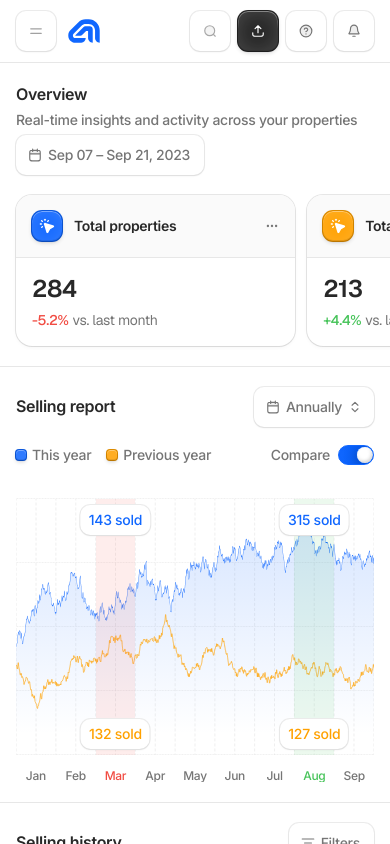
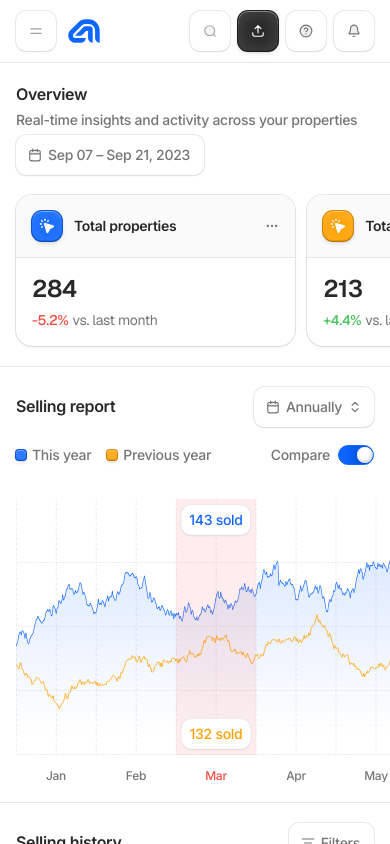
Before and after one commit to kargulstudio/assetora, a Next.js app: page / in a window 390 px wide. Built offline with nearby package versions, Linux system fonts and the light colour scheme.

Commit message:
Let the selling chart pan sideways on phones
Below 768px the chart and month axis are 720px wide in an edge-to-edge
strip that scrolls horizontally with no scrollbar; a tap still inspects
a month.

```diff
--- a/components/selling-report.tsx
+++ b/components/selling-report.tsx
@@ -129,8 +129,12 @@ export function SellingReport() {
         </label>
       </div>
 
-      {/* Chart — 1:319 */}
-      <div className="flex flex-col gap-[15px]">
+      {/*
+        Chart — 1:319. Phones: a 720px-wide chart in an edge-to-edge strip that
+        pans sideways (no scrollbar); a tap still inspects a month.
+      */}
+      <div className="max-md:-mx-4 max-md:overflow-x-auto max-md:overscroll-x-contain max-md:px-4 max-md:[scrollbar-width:none] max-md:[&::-webkit-scrollbar]:hidden">
+      <div className="flex flex-col gap-[15px] max-md:w-[720px]">
         <div
           role="img"
           tabIndex={0}
@@ -141,7 +145,7 @@ export function SellingReport() {
           onPointerLeave={(e) => e.pointerType === "mouse" && setHover(null)}
           onKeyDown={onKeyDown}
           onBlur={() => setHover(null)}
-          className="relative w-full cursor-crosshair touch-pan-y outline-none select-none [-webkit-tap-highlight-color:transparent] focus-visible:outline-2 focus-visible:outline-offset-4 focus-visible:outline-[rgba(16,103,255,0.45)] [--chip-inset:0px] max-md:[--chip-inset:36px]"
+          className="relative w-full cursor-crosshair touch-pan-y max-md:touch-auto outline-none select-none [-webkit-tap-highlight-color:transparent] focus-visible:outline-2 focus-visible:outline-offset-4 focus-visible:outline-[rgba(16,103,255,0.45)] [--chip-inset:0px]"
           style={{ height: CHART_H }}
         >
           {/* vertical dashed grid (1:321) */}
@@ -251,6 +255,7 @@ export function SellingReport() {
           ))}
         </div>
       </div>
+      </div>
     </section>
   )
 }
```
